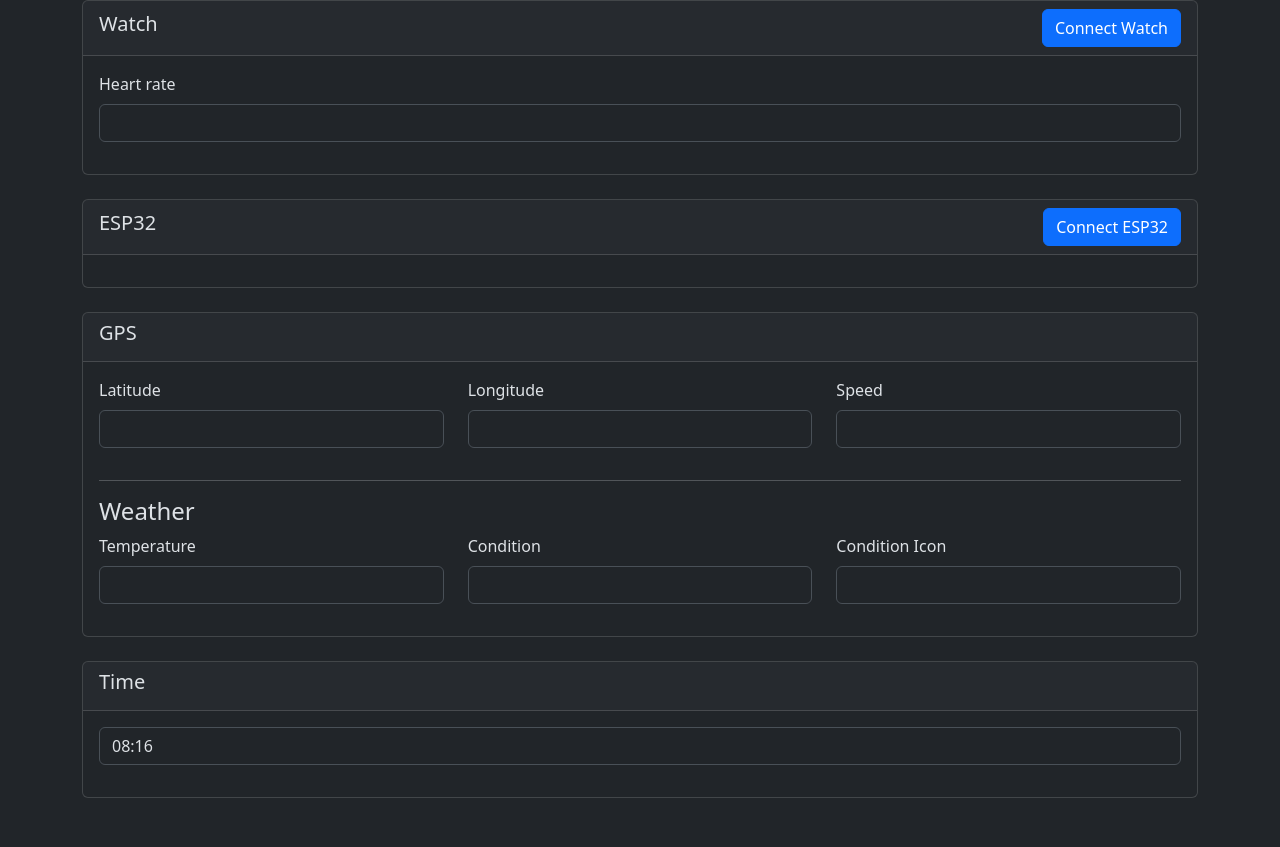
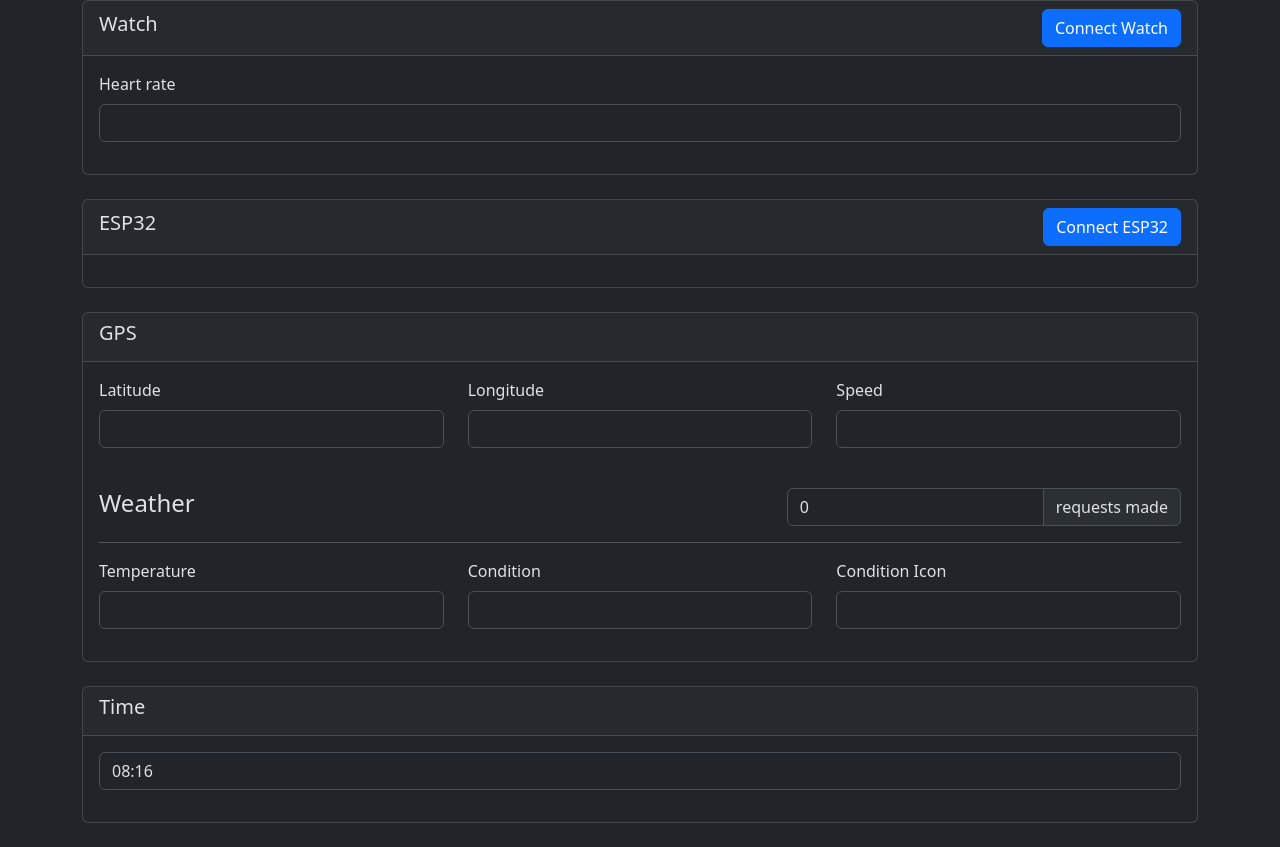
Before and after one commit to thilinag/bikeapp-esp32, a website built with Vite: page index.html in a window 1280 px wide. Shown: the part 80-927 px from the top of the page. Before the commit the page ends 902 px from the top, so only its background shows below. Built offline with nearby package versions, Linux system fonts and the light colour scheme; no server answers.

Commit message:
reduce weather api calls

```diff
--- a/index.html
+++ b/index.html
@@ -86,8 +86,25 @@
                             </div>
                         </div>
                     </div>
-                    <hr>
-                    <h4>Weather</h2>
+                    <div
+                        class="mt-4 d-flex justify-content-between align-items-center"
+                    >
+                        <h4>Weather</h4>
+                        <div>
+                            <div class="input-group">
+                                <input
+                                    id="requests"
+                                    class="form-control"
+                                    type="number"
+                                    value="0"
+                                />
+                                <span class="input-group-text"
+                                    >requests made</span
+                                >
+                            </div>
+                        </div>
+                    </div>
+                    <hr />
                     <div class="row">
                         <div class="col">
                             <div class="mb-3">
--- a/src/main.js
+++ b/src/main.js
@@ -22,6 +22,7 @@ setupWeather({
     weatherInput,
     tempInput,
     iconInput,
+    requestsInput: document.querySelector("#requests"),
 });
 
 setupGarmin({
--- a/src/weather.js
+++ b/src/weather.js
@@ -7,27 +7,24 @@ export function setupWeather({
     iconInput,
     latInput,
     lngInput,
+    requestsInput,
 }) {
     let lat = latInput.value;
     let lng = lngInput.value;
-
-    const getWeather = () => {
     let previousLat = Infinity;
     let previousLng = Infinity;
 
+    const getWeather = () => {
         if (!lat || !lng) return;
 
-        if (Math.abs(lat - previousLat) > 0.01) {
+        if (
+            Math.abs(lat - previousLat) > 0.01 ||
+            Math.abs(lng - previousLng) > 0.01
+        ) {
             previousLat = lat;
-        }
+            previousLng = lng;
 
-        if (Math.abs(lng - previousLng) > 0.01) {
-            previousLng = lng;
-        }
-
-        if (previousLat == Infinity && previousLng == Infinity) {
-            return;
-        }
+            requestsInput.value = requestsInput.valueAsNumber + 1;
 
             fetch(
                 `https://api.openweathermap.org/data/2.5/weather?lat=${lat}&lon=${lng}&appid=${API_KEY}&exclude=minutely,hourly,daily,alerts&units=metric`
@@ -38,6 +35,7 @@ export function setupWeather({
                     updateInput(weatherInput, weatherData?.weather?.[0]?.main);
                     updateInput(iconInput, weatherData?.weather?.[0]?.icon);
                 });
+        }
     };
 
     latInput.addEventListener("input", (e) => {
```
Lines whose indentation alone changed are shown as unchanged.
